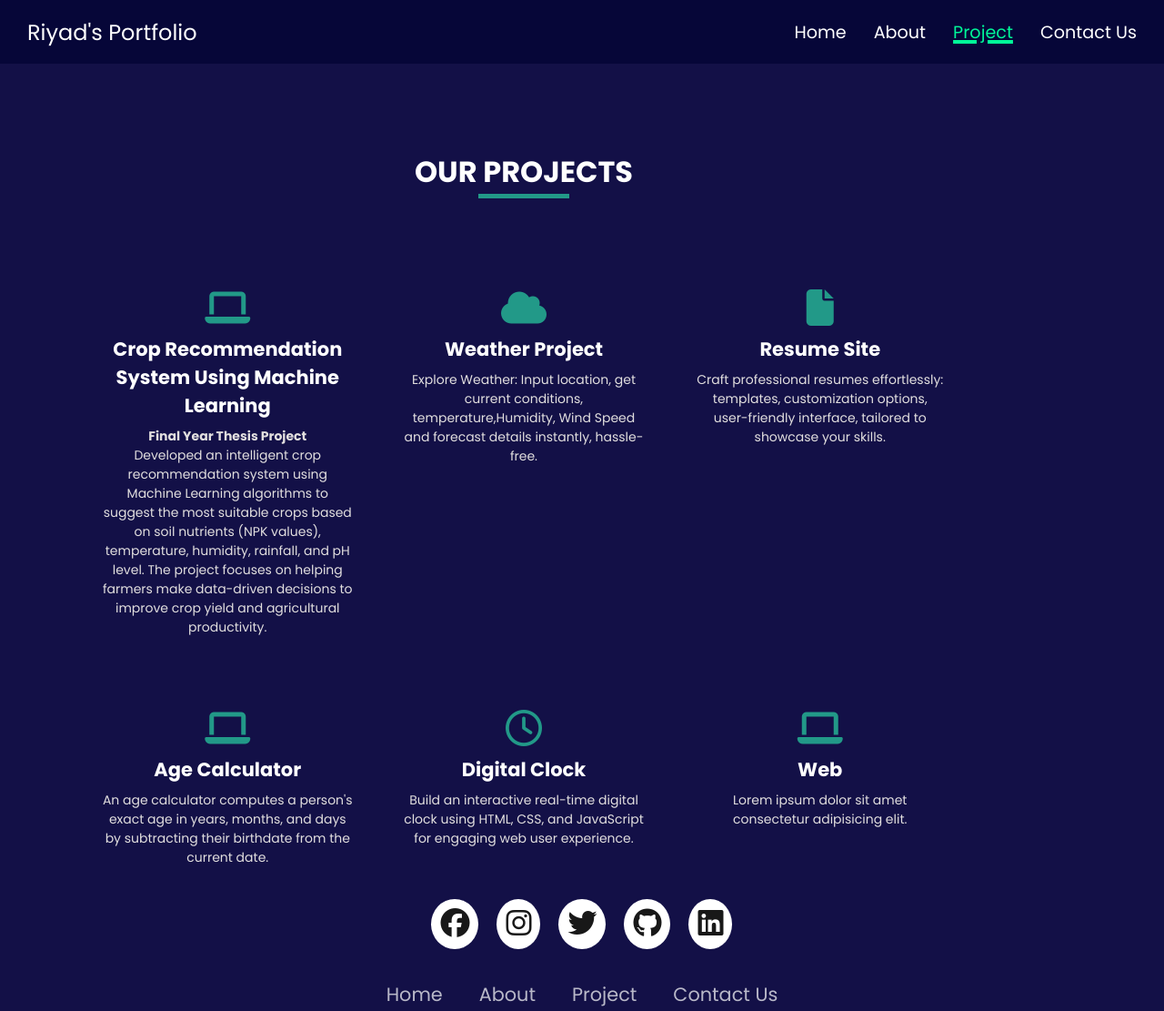
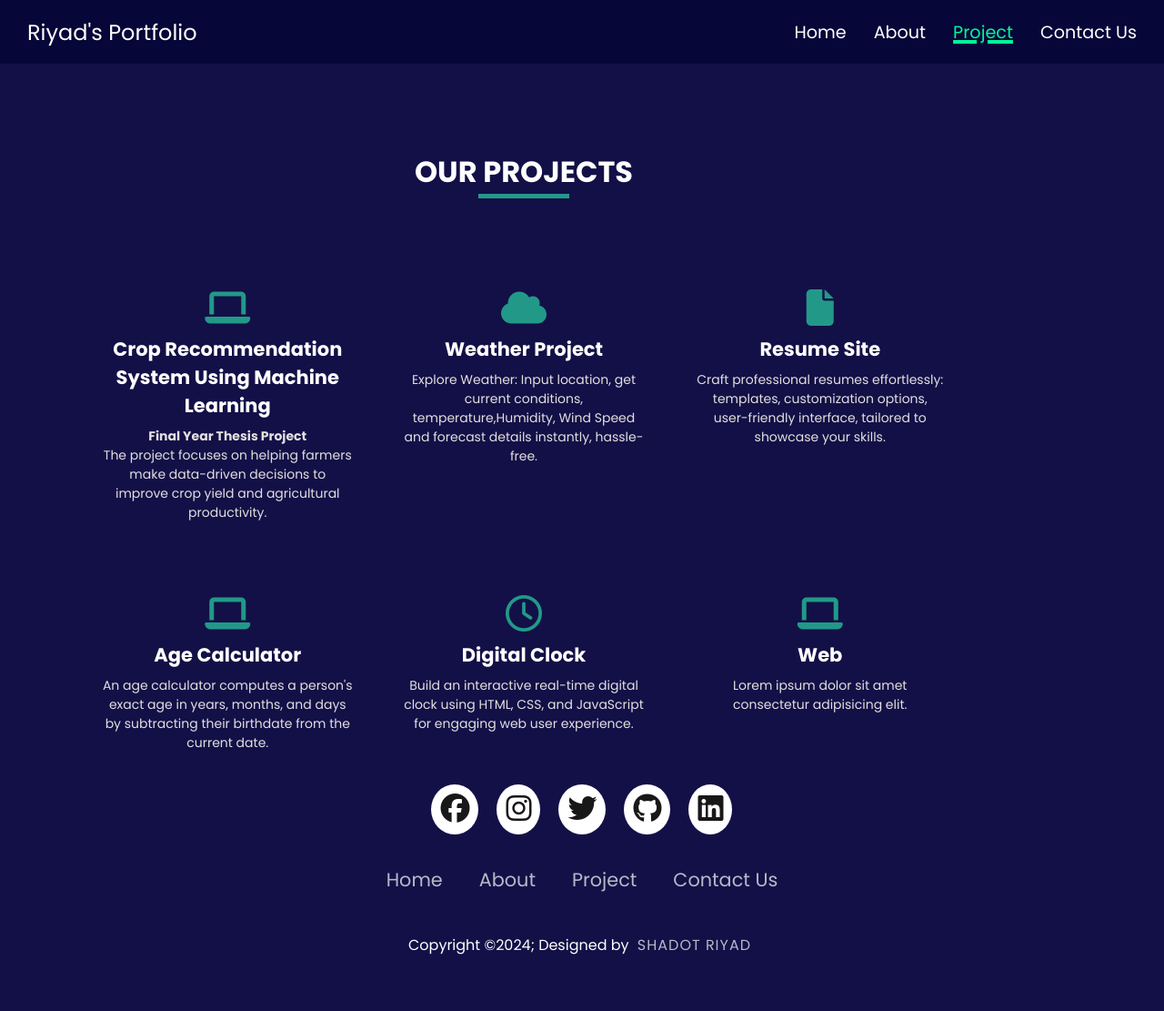
Before and after one commit to shadot-Riyad/Portfolio-Riyad, a plain HTML site: page project.html in a window 1280 px wide. Shown: the top 1111 px of the page at 91% size. After the commit the page ends 1071 px from the top, so only its background shows below. Drawn offline with Linux system fonts and the light colour scheme.

Commit message:
Update project.html

```diff
--- a/project.html
+++ b/project.html
@@ -88,10 +88,7 @@
                 <h2>Crop Recommendation System Using Machine Learning</h2>
 
                 <h4>Final Year Thesis Project</h4>
-                    <p>Developed an intelligent crop recommendation system using Machine Learning algorithms
-to suggest the most suitable crops based on soil nutrients (NPK values), temperature,
-humidity, rainfall, and pH level. The project focuses on helping farmers make data-driven
-decisions to improve crop yield and agricultural productivity.</p>
+                    <p> The project focuses on helping farmers make data-driven decisions to improve crop yield and agricultural productivity.</p>
             </a>
             </div>
 
```
